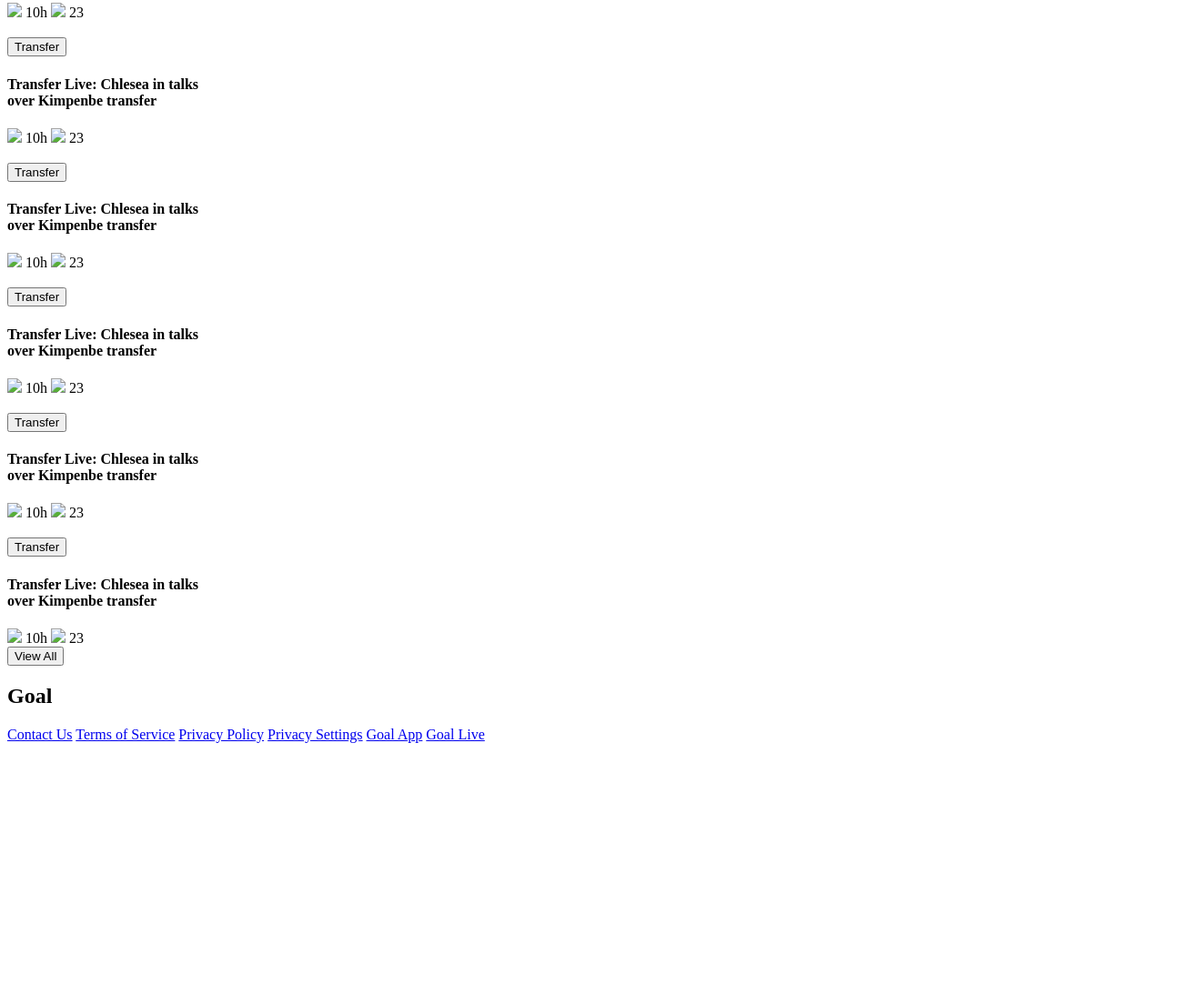
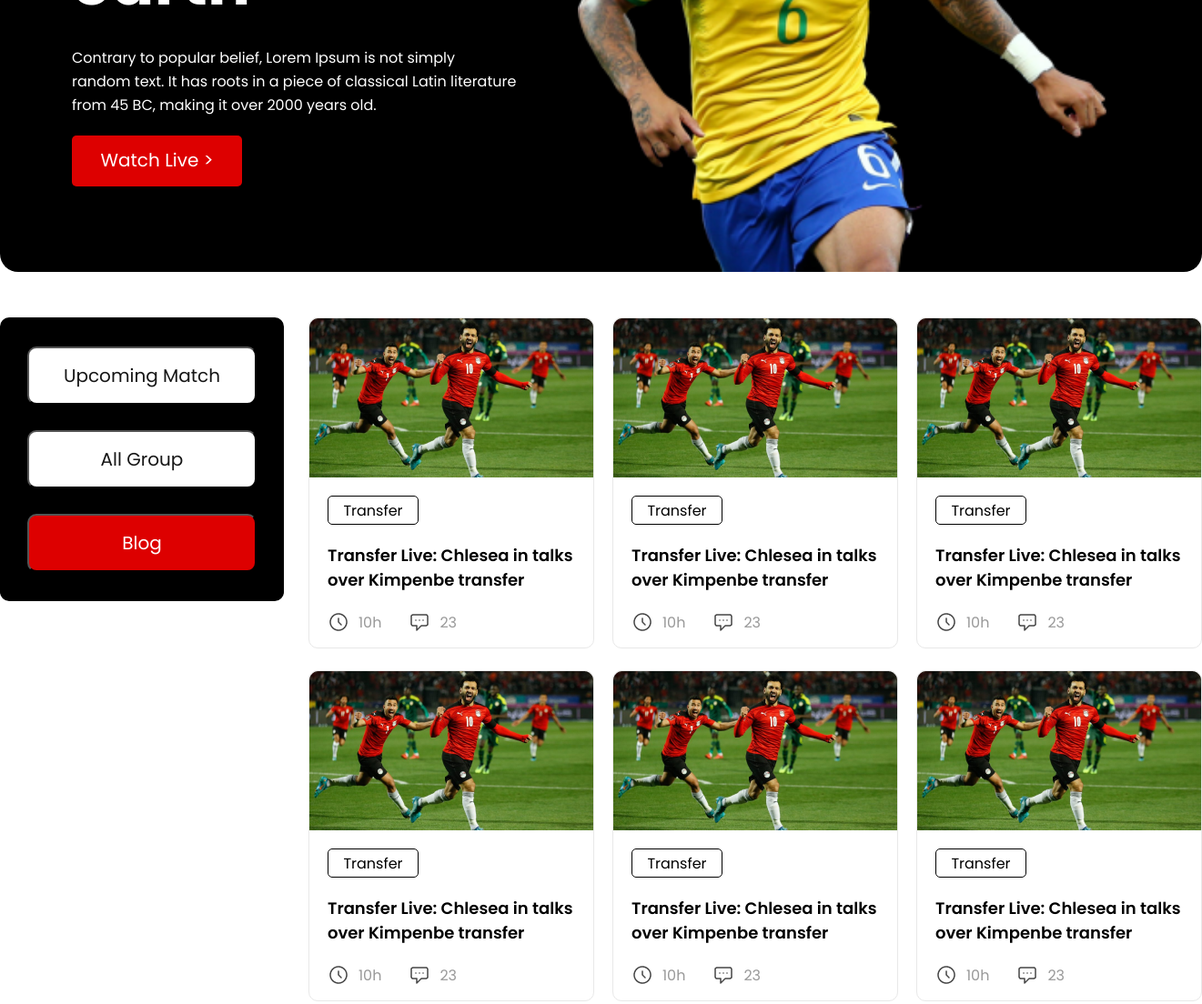
Before and after one commit to MDHamimKhan/worldCup-assignment2, a plain HTML site: page index.html in a window 1280 px wide. Shown: the part 364-1468 px from the top of the page at 91% size, 1321 px wide, since content can reach past the window. Before the commit the page ends 1189 px from the top, so only its background shows below. Drawn offline with Linux system fonts and the light colour scheme; the site is published under a folder, as on GitHub Pages, so addresses that start at the root find nothing.

Commit message:
final sorry for late

```diff
--- a/index.html
+++ b/index.html
@@ -8,7 +8,7 @@
     @import url('https://fonts.googleapis.com/css2?family=Poppins:wght@400;600;700&display=swap');
     </style>
   <script src="https://kit.fontawesome.com/9a3e4a38cb.js" crossorigin="anonymous"></script>
-  <link rel="stylesheet" href="/css/home.css">
+  <link rel="stylesheet" href="css/home.css">
   <title>Document</title>
 </head>
 <body>
@@ -26,10 +26,10 @@
         <p>Contrary to popular belief, Lorem Ipsum is not simply<br>
           random text. It has roots in a piece of classical Latin literature<br> from 45 BC, making it over 2000 years old.
         </p>
-        <a href="/html/match.html">Watch Live <span> > </span></a>
+        <a href="match.html">Watch Live <span> > </span></a>
       </div>
       <div class="wl-image">
-        <img src="../images/Banner Image.png">
+        <img src="images/Banner Image.png">
       </div>
     </section>
     <!-- watch live end -->
@@ -39,7 +39,7 @@
     <section class="match-content container">
       <!-- button group start -->
       <div class="button-group">
-        <a href="/html/match.html"><button>Upcoming Match</button></a>
+        <a href="match.html"><button>Upcoming Match</button></a>
         <button class="tow-child" >All Group</button>
         <button class="last-child">Blog</button>
       </div>
@@ -50,15 +50,15 @@
         <!-- blog item start -->
         <article class="blog-item">
           <div class="blog-image">
-            <img src="../images/Blog Image.png" alt="">
+            <img src="images/Blog Image.png" alt="">
           </div>
           <div class="blog-content">
             <button>Transfer</button>
             <h4>Transfer Live: Chlesea in talks<br> over Kimpenbe transfer</h4>
             <div class="icon-comment">
-              <img src="../icons/Time Icon.png">
+              <img src="icons/Time Icon.png">
               <span>10h</span>
-              <img src="../icons/Chat Icon.png">
+              <img src="icons/Chat Icon.png">
               <span>23</span>
             </div>
           </div>
@@ -67,15 +67,15 @@
         <!-- blog item start -->
         <article class="blog-item">
           <div class="blog-image">
-            <img src="../images/Blog Image.png" alt="">
+            <img src="images/Blog Image.png" alt="">
           </div>
           <div class="blog-content">
             <button>Transfer</button>
             <h4>Transfer Live: Chlesea in talks<br> over Kimpenbe transfer</h4>
             <div class="icon-comment">
-              <img src="../icons/Time Icon.png">
+              <img src="icons/Time Icon.png">
               <span>10h</span>
-              <img src="../icons/Chat Icon.png">
+              <img src="icons/Chat Icon.png">
               <span>23</span>
             </div>
           </div>
@@ -84,15 +84,15 @@
         <!-- blog item start -->
         <article class="blog-item">
           <div class="blog-image">
-            <img src="../images/Blog Image.png" alt="">
+            <img src="images/Blog Image.png" alt="">
           </div>
           <div class="blog-content">
             <button>Transfer</button>
             <h4>Transfer Live: Chlesea in talks<br> over Kimpenbe transfer</h4>
             <div class="icon-comment">
-              <img src="../icons/Time Icon.png">
+              <img src="icons/Time Icon.png">
               <span>10h</span>
-              <img src="../icons/Chat Icon.png">
+              <img src="icons/Chat Icon.png">
               <span>23</span>
             </div>
           </div>
@@ -101,15 +101,15 @@
         <!-- blog item start -->
         <article class="blog-item">
           <div class="blog-image">
-            <img src="../images/Blog Image.png" alt="">
+            <img src="images/Blog Image.png" alt="">
           </div>
           <div class="blog-content">
             <button>Transfer</button>
             <h4>Transfer Live: Chlesea in talks<br> over Kimpenbe transfer</h4>
             <div class="icon-comment">
-              <img src="../icons/Time Icon.png">
+              <img src="icons/Time Icon.png">
               <span>10h</span>
-              <img src="../icons/Chat Icon.png">
+              <img src="icons/Chat Icon.png">
               <span>23</span>
             </div>
           </div>
@@ -118,15 +118,15 @@
         <!-- blog item start -->
         <article class="blog-item">
           <div class="blog-image">
-            <img src="../images/Blog Image.png" alt="">
+            <img src="images/Blog Image.png" alt="">
           </div>
           <div class="blog-content">
             <button>Transfer</button>
             <h4>Transfer Live: Chlesea in talks<br> over Kimpenbe transfer</h4>
             <div class="icon-comment">
-              <img src="../icons/Time Icon.png">
+              <img src="icons/Time Icon.png">
               <span>10h</span>
-              <img src="../icons/Chat Icon.png">
+              <img src="icons/Chat Icon.png">
               <span>23</span>
             </div>
           </div>
@@ -135,15 +135,15 @@
         <!-- blog item start -->
         <article class="blog-item">
           <div class="blog-image">
-            <img src="../images/Blog Image.png" alt="">
+            <img src="images/Blog Image.png" alt="">
           </div>
           <div class="blog-content">
             <button>Transfer</button>
             <h4>Transfer Live: Chlesea in talks<br> over Kimpenbe transfer</h4>
             <div class="icon-comment">
-              <img src="../icons/Time Icon.png">
+              <img src="icons/Time Icon.png">
               <span>10h</span>
-              <img src="../icons/Chat Icon.png">
+              <img src="icons/Chat Icon.png">
               <span>23</span>
             </div>
           </div>
--- a/html/match.html
+++ b/match.html
@@ -8,7 +8,7 @@
     @import url('https://fonts.googleapis.com/css2?family=Poppins:wght@400;600;700&display=swap');
     </style>
   <script src="https://kit.fontawesome.com/9a3e4a38cb.js" crossorigin="anonymous"></script>
-  <link rel="stylesheet" href="../css/match.css">
+  <link rel="stylesheet" href="css/match.css">
   <title>Document</title>
 </head>
 <body>
@@ -29,7 +29,7 @@
         <button>Watch Live <span> > </span></button>
       </div>
       <div class="wl-image">
-        <img src="../images/Banner Image.png">
+        <img src="images/Banner Image.png">
       </div>
     </section>
     <!-- watch live end -->
@@ -39,9 +39,9 @@
     <section class="match-content container">
       <!-- button group start -->
       <div class="button-group">
-        <a href="/html/match.html"><button>Upcoming Match</button></a>
+        <a href="match.html"><button>Upcoming Match</button></a>
         <button>All Group</button>
-        <a href="../index.html"><button class="last-child">Blog</button></a>
+        <a href="index.html"><button class="last-child">Blog</button></a>
       </div>
       <!-- button group end -->
 
@@ -50,9 +50,9 @@
         <!-- blog item start -->
         <article class="blog-item">
           <div class="blog-image">
-            <img src="../images/germany Flag.png" alt="">
+            <img src="images/germany Flag.png" alt="">
             <span>VS</span>
-            <img src="../images/france Flag.png" alt="">
+            <img src="images/france Flag.png" alt="">
           </div>
           <div class="blog-content">
             <h4>Germany vs France</h4>
@@ -65,9 +65,9 @@
         <!-- blog item start -->
         <article class="blog-item">
           <div class="blog-image">
-            <img src="../images/germany Flag.png" alt="">
+            <img src="images/germany Flag.png" alt="">
             <span>VS</span>
-            <img src="../images/france Flag.png" alt="">
+            <img src="images/france Flag.png" alt="">
           </div>
           <div class="blog-content">
             <h4>Germany vs France</h4>
@@ -79,9 +79,9 @@
         <!-- blog item end --><!-- blog item start -->
         <article class="blog-item">
           <div class="blog-image">
-            <img src="../images/germany Flag.png" alt="">
+            <img src="images/germany Flag.png" alt="">
             <span>VS</span>
-            <img src="../images/france Flag.png" alt="">
+            <img src="images/france Flag.png" alt="">
           </div>
           <div class="blog-content">
             <h4>Germany vs France</h4>
@@ -93,9 +93,9 @@
         <!-- blog item end --><!-- blog item start -->
         <article class="blog-item">
           <div class="blog-image">
-            <img src="../images/germany Flag.png" alt="">
+            <img src="images/germany Flag.png" alt="">
             <span>VS</span>
-            <img src="../images/france Flag.png" alt="">
+            <img src="images/france Flag.png" alt="">
           </div>
           <div class="blog-content">
             <h4>Germany vs France</h4>
@@ -107,9 +107,9 @@
         <!-- blog item end --><!-- blog item start -->
         <article class="blog-item">
           <div class="blog-image">
-            <img src="../images/germany Flag.png" alt="">
+            <img src="images/germany Flag.png" alt="">
             <span>VS</span>
-            <img src="../images/france Flag.png" alt="">
+            <img src="images/france Flag.png" alt="">
           </div>
           <div class="blog-content">
             <h4>Germany vs France</h4>
@@ -121,9 +121,9 @@
         <!-- blog item end --><!-- blog item start -->
         <article class="blog-item">
           <div class="blog-image">
-            <img src="../images/germany Flag.png" alt="">
+            <img src="images/germany Flag.png" alt="">
             <span>VS</span>
-            <img src="../images/france Flag.png" alt="">
+            <img src="images/france Flag.png" alt="">
           </div>
           <div class="blog-content">
             <h4>Germany vs France</h4>
```
